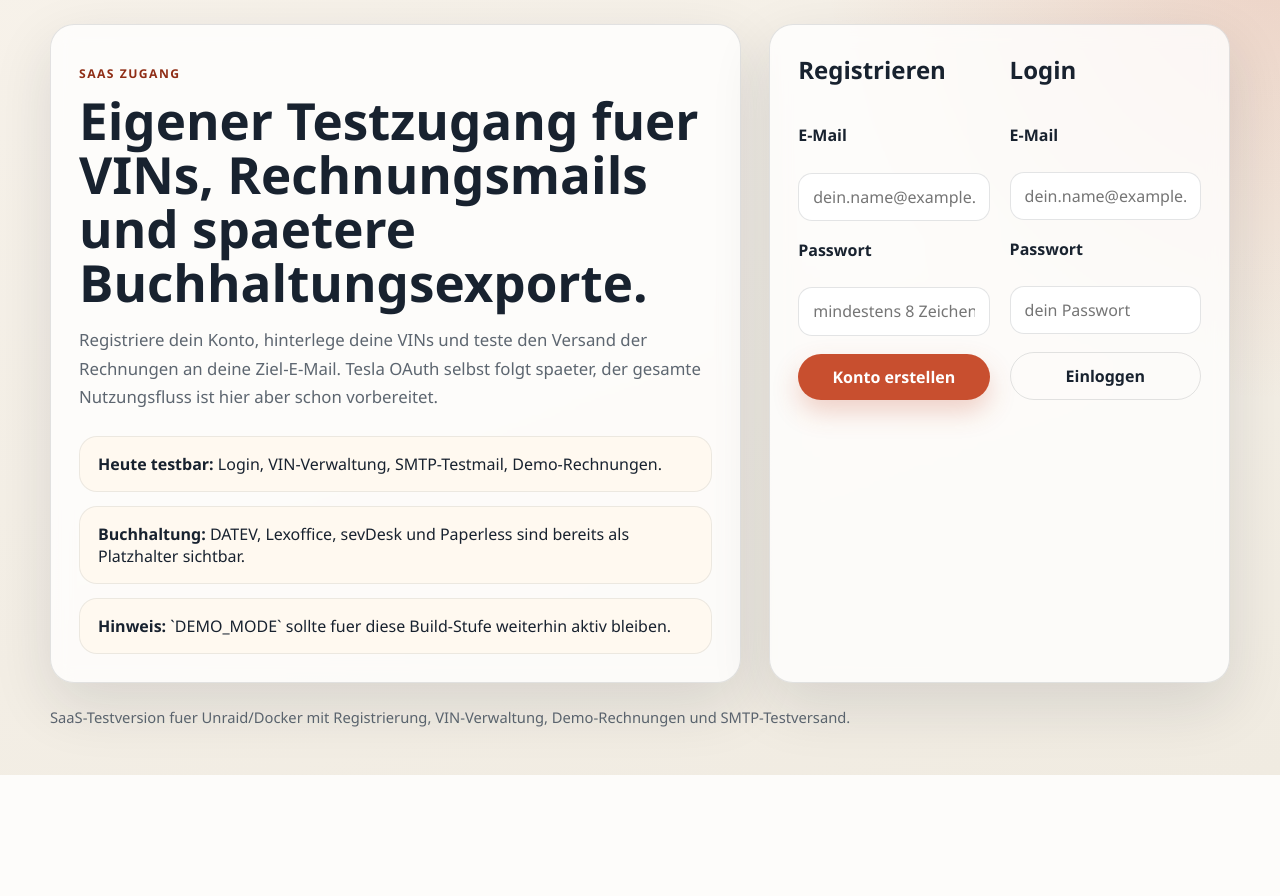
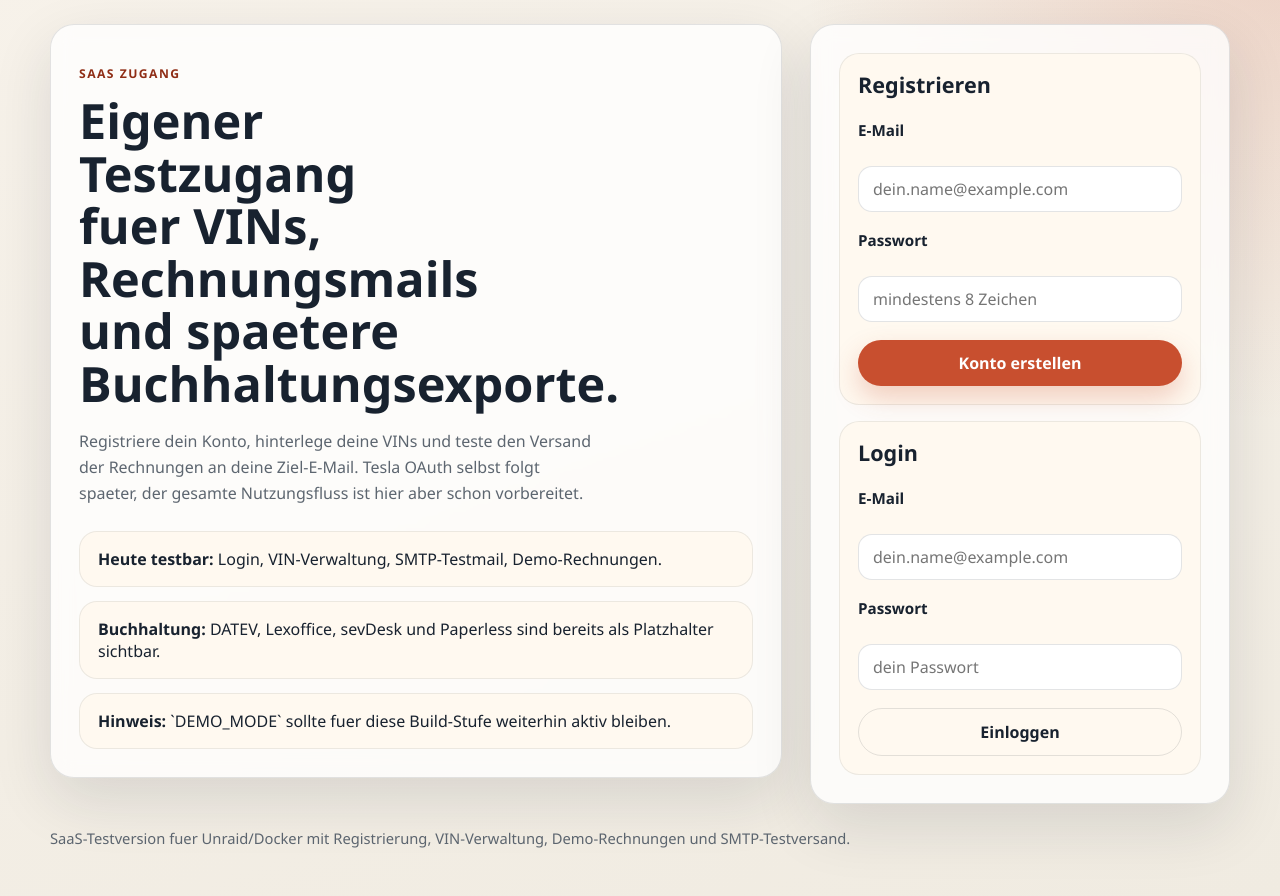
Before and after one commit to Feberdin/TeslaInvoiceAutomatic, a FastAPI app: page /auth in a window 1280 px wide. Shown: the part 56-952 px from the top of the page. Before the commit the page ends 831 px from the top, so only its background shows below. Run offline with FastAPI, Linux system fonts and the light colour scheme.

Commit message:
Refine auth layout and expose SMTP template fields

```diff
--- a/saas/backend/app/static/styles.css
+++ b/saas/backend/app/static/styles.css
@@ -73,6 +73,11 @@ a {
   align-items: stretch;
 }
 
+.auth-hero {
+  grid-template-columns: minmax(0, 1.45fr) minmax(340px, 420px);
+  align-items: start;
+}
+
 .panel {
   background: rgba(255, 255, 255, 0.78);
   backdrop-filter: blur(10px);
@@ -100,6 +105,19 @@ h3 {
   font-size: clamp(2.2rem, 4vw, 4.2rem);
   line-height: 1.05;
   margin-bottom: 12px;
+}
+
+.auth-copy-panel h1 {
+  font-size: clamp(2.45rem, 3.8vw, 4rem);
+  line-height: 1.08;
+  max-width: 12ch;
+  margin-bottom: 18px;
+}
+
+.auth-copy-panel .lead {
+  font-size: 1rem;
+  line-height: 1.65;
+  max-width: 56ch;
 }
 
 .lead {
@@ -247,8 +265,39 @@ input[type="checkbox"] {
 
 .auth-grid {
   display: grid;
-  gap: 20px;
-  grid-template-columns: repeat(2, minmax(0, 1fr));
+  gap: 16px;
+  grid-template-columns: 1fr;
+}
+
+.auth-panel {
+  width: 100%;
+  max-width: 420px;
+  justify-self: end;
+}
+
+.auth-panel h2 {
+  font-size: 1.35rem;
+  line-height: 1.2;
+  margin-bottom: 4px;
+}
+
+.auth-panel label {
+  font-size: 0.95rem;
+}
+
+.auth-panel input {
+  padding: 11px 14px;
+}
+
+.auth-form-card {
+  padding: 18px;
+  background: var(--surface);
+  border: 1px solid rgba(24, 34, 47, 0.08);
+  border-radius: 20px;
+}
+
+.auth-form-card button {
+  width: 100%;
 }
 
 .checkbox-row {
@@ -325,7 +374,12 @@ th {
     grid-template-columns: 1fr;
   }
 
-  .auth-grid {
-    grid-template-columns: 1fr;
+  .auth-panel {
+    max-width: none;
+    justify-self: stretch;
+  }
+
+  .auth-copy-panel h1 {
+    max-width: none;
   }
 }
--- a/saas/backend/app/templates/auth.html
+++ b/saas/backend/app/templates/auth.html
@@ -7,8 +7,8 @@ Debug: If login appears to succeed but the dashboard still redirects here, inspe
 
 {% extends "base.html" %}
 {% block content %}
-  <section class="hero">
-    <article class="panel">
+  <section class="hero auth-hero">
+    <article class="panel auth-copy-panel">
       <p class="eyebrow">SaaS Zugang</p>
       <h1>Eigener Testzugang fuer VINs, Rechnungsmails und spaetere Buchhaltungsexporte.</h1>
       <p class="lead">
@@ -22,10 +22,10 @@ Debug: If login appears to succeed but the dashboard still redirects here, inspe
       </ul>
     </article>
 
-    <aside class="panel">
+    <aside class="panel auth-panel">
       <div id="notice" class="notice info" hidden></div>
       <div class="auth-grid">
-        <form id="register-form" class="stack">
+        <form id="register-form" class="stack auth-form-card">
           <h2>Registrieren</h2>
           <label for="register-email">E-Mail</label>
           <input id="register-email" type="email" placeholder="dein.name@example.com" required />
@@ -34,7 +34,7 @@ Debug: If login appears to succeed but the dashboard still redirects here, inspe
           <button class="primary" type="submit">Konto erstellen</button>
         </form>
 
-        <form id="login-form" class="stack">
+        <form id="login-form" class="stack auth-form-card">
           <h2>Login</h2>
           <label for="login-email">E-Mail</label>
           <input id="login-email" type="email" placeholder="dein.name@example.com" required />
```
Also changed, not shown: unraid/TeslaInvoiceAutomatic-SaaS.xml (+8 -8 lines).
